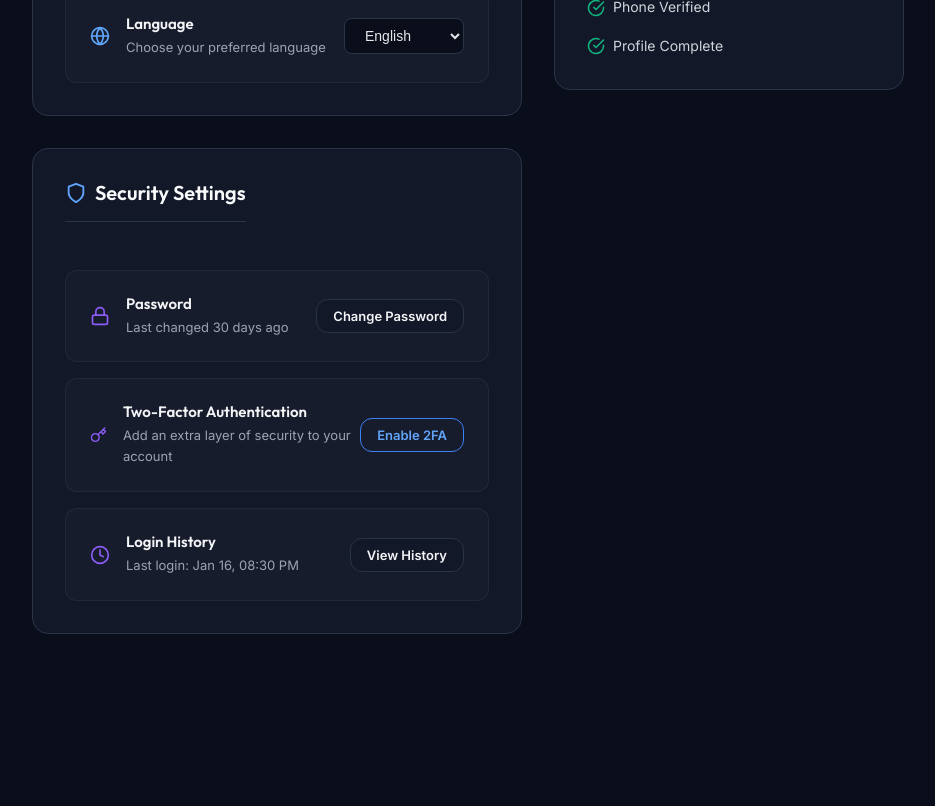
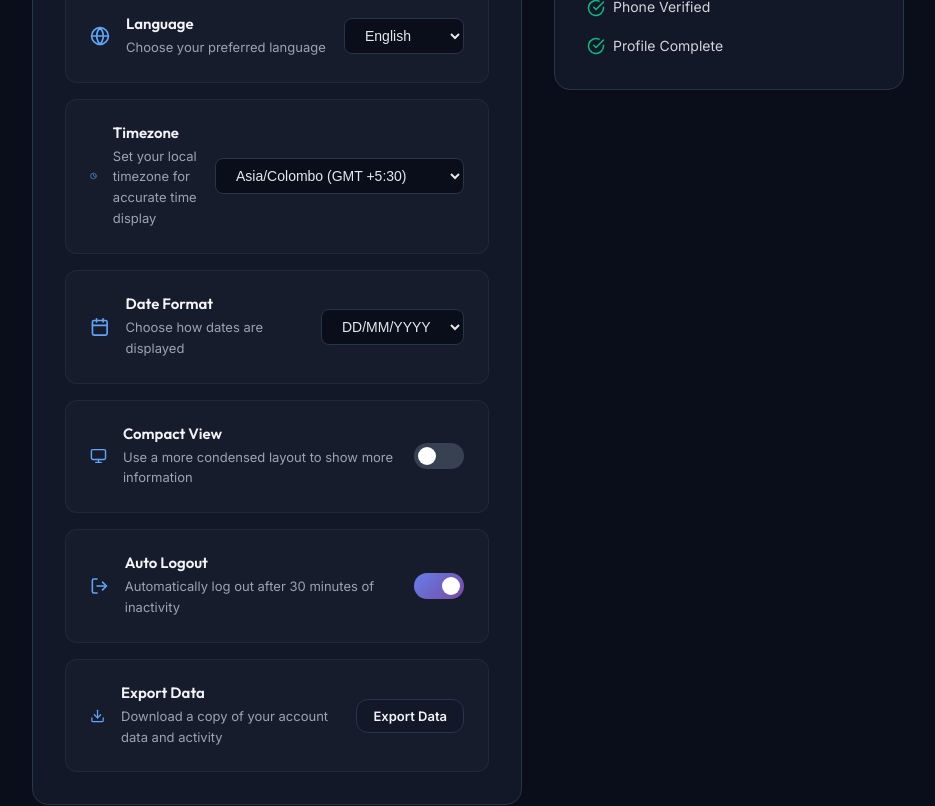
Before and after one commit to Thilinadilshan22/Vehicle-Management-System, a React (Vite) app: page /profile in a window 1280 px wide. Shown: the part 1740-2546 px from the top of the page, without its empty margins (312-1247 px from the left). Before the commit the page ends 2438 px from the top, so only its background shows below. Built offline with nearby package versions, Linux system fonts and the light colour scheme.

Commit message:
feat: add user profile page with personal information, account settings, and recent activity display.

```diff
--- a/src/pages/profile/UserProfile.jsx
+++ b/src/pages/profile/UserProfile.jsx
@@ -4,7 +4,8 @@ import {
     FiUser, FiMail, FiPhone, FiMapPin, FiCalendar, FiEdit,
     FiSettings, FiShield, FiBell, FiClock, FiCheckCircle,
     FiTruck, FiUsers, FiTool, FiDroplet, FiLock, FiKey,
-    FiGlobe, FiMoon, FiSun, FiActivity
+    FiGlobe, FiMoon, FiSun, FiActivity, FiDownload, FiLogOut,
+    FiMonitor
 } from 'react-icons/fi';
 import './UserProfile.css';
 
@@ -13,6 +14,10 @@ const UserProfile = () => {
     const [darkMode, setDarkMode] = React.useState(true);
     const [emailNotifications, setEmailNotifications] = React.useState(true);
     const [smsAlerts, setSmsAlerts] = React.useState(false);
+    const [timezone, setTimezone] = React.useState('Asia/Colombo');
+    const [dateFormat, setDateFormat] = React.useState('DD/MM/YYYY');
+    const [autoLogout, setAutoLogout] = React.useState(true);
+    const [compactView, setCompactView] = React.useState(false);
 
     // Mock user data - in real app, fetch from auth context or API
     const user = {
@@ -232,6 +237,7 @@ const UserProfile = () => {
                             </h3>
                         </div>
                         <div className="settings-list">
+                            {/* Email Notifications */}
                             <div className="setting-item">
                                 <div className="setting-info">
                                     <FiBell className="setting-icon" />
@@ -252,6 +258,7 @@ const UserProfile = () => {
                                 </label>
                             </div>
 
+                            {/* SMS Alerts */}
                             <div className="setting-item">
                                 <div className="setting-info">
                                     <FiPhone className="setting-icon" />
@@ -272,6 +279,7 @@ const UserProfile = () => {
                                 </label>
                             </div>
 
+                            {/* Dark Mode */}
                             <div className="setting-item">
                                 <div className="setting-info">
                                     <FiMoon className="setting-icon" />
@@ -292,6 +300,7 @@ const UserProfile = () => {
                                 </label>
                             </div>
 
+                            {/* Language */}
                             <div className="setting-item">
                                 <div className="setting-info">
                                     <FiGlobe className="setting-icon" />
@@ -307,6 +316,110 @@ const UserProfile = () => {
                                     <option value="si">Sinhala</option>
                                     <option value="ta">Tamil</option>
                                 </select>
+                            </div>
+
+                            {/* Timezone */}
+                            <div className="setting-item">
+                                <div className="setting-info">
+                                    <FiClock className="setting-icon" />
+                                    <div>
+                                        <h4 className="setting-title">Timezone</h4>
+                                        <p className="setting-description">
+                                            Set your local timezone for accurate time display
+                                        </p>
+                                    </div>
+                                </div>
+                                <select
+                                    className="setting-select"
+                                    value={timezone}
+                                    onChange={(e) => setTimezone(e.target.value)}
+                                >
+                                    <option value="Asia/Colombo">Asia/Colombo (GMT +5:30)</option>
+                                    <option value="Asia/Dubai">Asia/Dubai (GMT +4:00)</option>
+                                    <option value="Europe/London">Europe/London (GMT +0:00)</option>
+                                    <option value="America/New_York">America/New York (GMT -5:00)</option>
+                                    <option value="Asia/Tokyo">Asia/Tokyo (GMT +9:00)</option>
+                                </select>
+                            </div>
+
+                            {/* Date Format */}
+                            <div className="setting-item">
+                                <div className="setting-info">
+                                    <FiCalendar className="setting-icon" />
+                                    <div>
+                                        <h4 className="setting-title">Date Format</h4>
+                                        <p className="setting-description">
+                                            Choose how dates are displayed
+                                        </p>
+                                    </div>
+                                </div>
+                                <select
+                                    className="setting-select"
+                                    value={dateFormat}
+                                    onChange={(e) => setDateFormat(e.target.value)}
+                                >
+                                    <option value="DD/MM/YYYY">DD/MM/YYYY</option>
+                                    <option value="MM/DD/YYYY">MM/DD/YYYY</option>
+                                    <option value="YYYY-MM-DD">YYYY-MM-DD</option>
+                                </select>
+                            </div>
+
+                            {/* Compact View */}
+                            <div className="setting-item">
+                                <div className="setting-info">
+                                    <FiMonitor className="setting-icon" />
+                                    <div>
+                                        <h4 className="setting-title">Compact View</h4>
+                                        <p className="setting-description">
+                                            Use a more condensed layout to show more information
+                                        </p>
+                                    </div>
+                                </div>
+                                <label className="toggle-switch">
+                                    <input
+                                        type="checkbox"
+                                        checked={compactView}
+                                        onChange={(e) => setCompactView(e.target.checked)}
+                                    />
+                                    <span className="toggle-slider"></span>
+                                </label>
+                            </div>
+
+                            {/* Auto Logout */}
+                            <div className="setting-item">
+                                <div className="setting-info">
+                                    <FiLogOut className="setting-icon" />
+                                    <div>
+                                        <h4 className="setting-title">Auto Logout</h4>
+                                        <p className="setting-description">
+                                            Automatically log out after 30 minutes of inactivity
+                                        </p>
+                                    </div>
+                                </div>
+                                <label className="toggle-switch">
+                                    <input
+                                        type="checkbox"
+                                        checked={autoLogout}
+                                        onChange={(e) => setAutoLogout(e.target.checked)}
+                                    />
+                                    <span className="toggle-slider"></span>
+                                </label>
+                            </div>
+
+                            {/* Data Export */}
+                            <div className="setting-item">
+                                <div className="setting-info">
+                                    <FiDownload className="setting-icon" />
+                                    <div>
+                                        <h4 className="setting-title">Export Data</h4>
+                                        <p className="setting-description">
+                                            Download a copy of your account data and activity
+                                        </p>
+                                    </div>
+                                </div>
+                                <button className="btn btn-secondary btn-sm">
+                                    Export Data
+                                </button>
                             </div>
                         </div>
                     </div>
```
